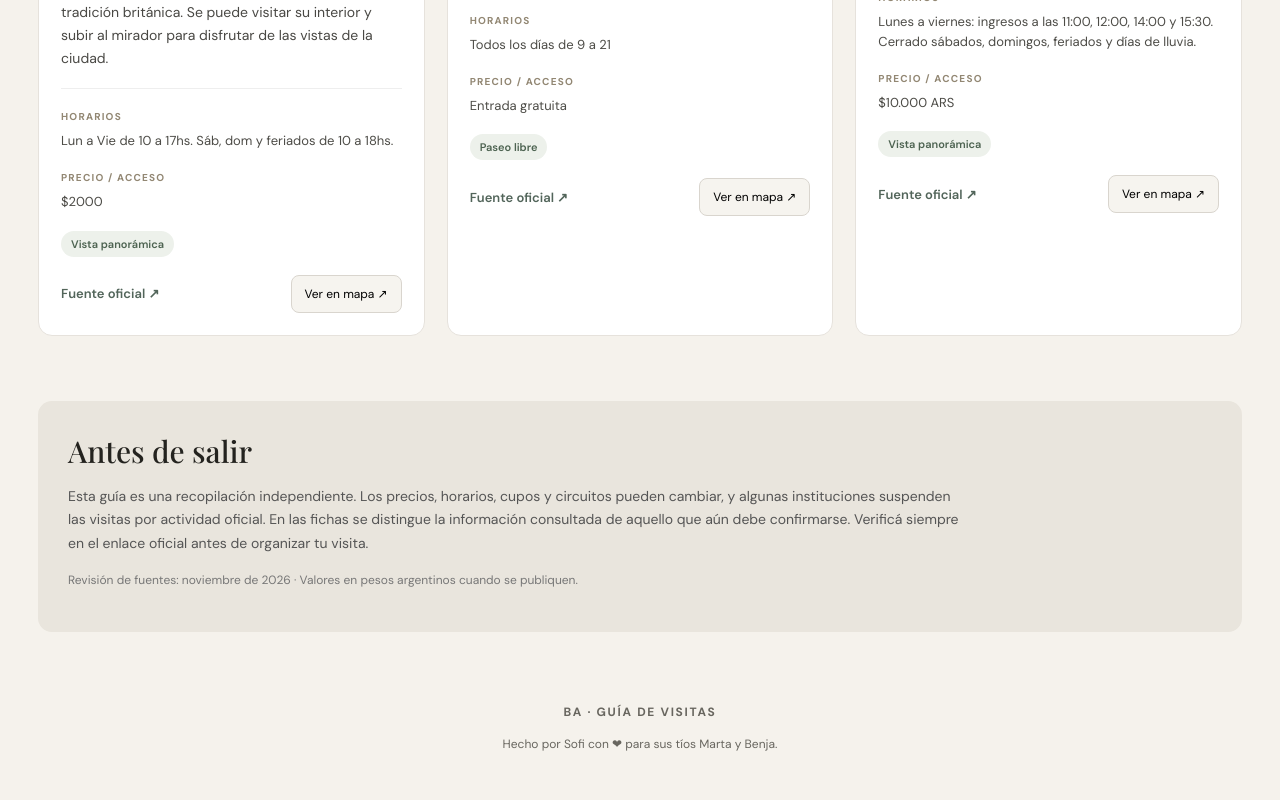
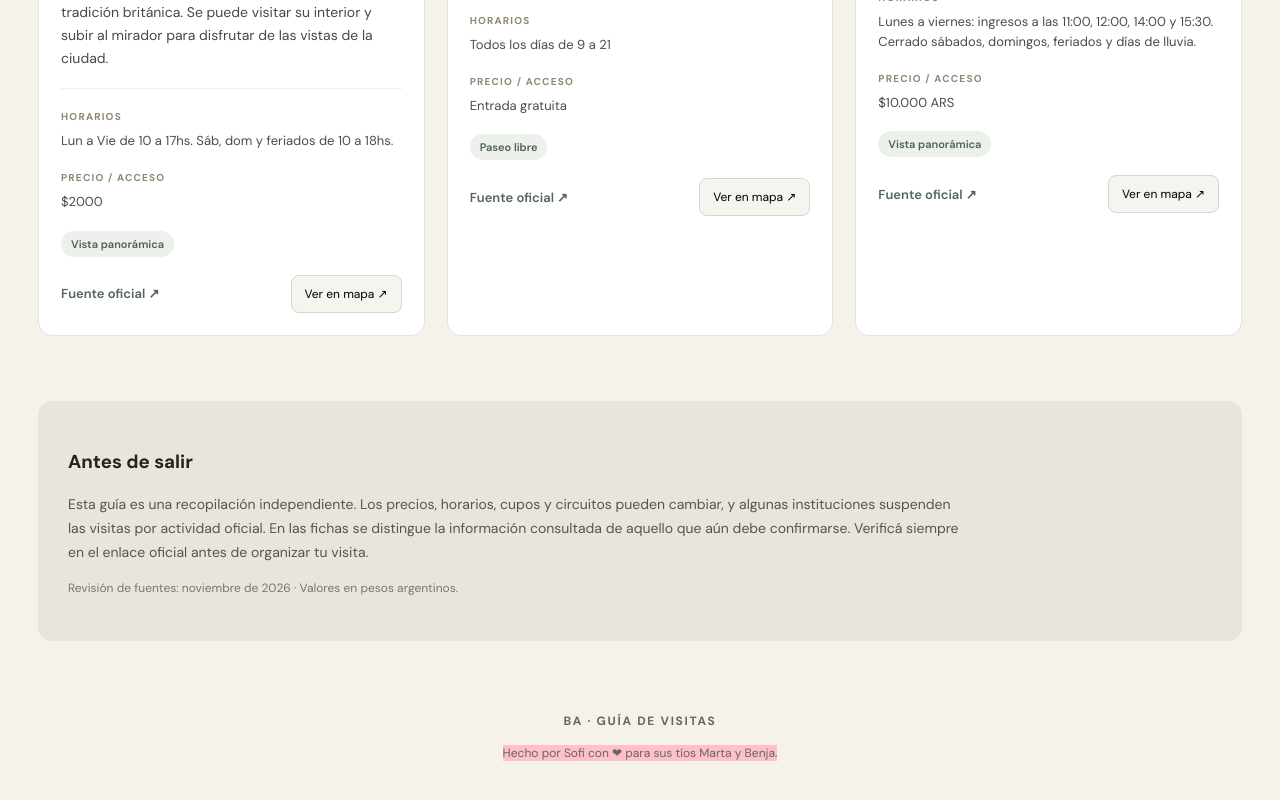
Before and after one commit to sofihoj/bsas2027, a React (Vite) app: page / in a window 1280 px wide. Shown: the part 7524-8324 px from the top of the page. Built offline with nearby package versions, Linux system fonts and the light colour scheme; a web font is replaced by a local one.

Commit message:
Cambio estilo

```diff
--- a/src/main.jsx
+++ b/src/main.jsx
@@ -531,7 +531,7 @@ function App() {
           )}
         </section>
         <section className="notes">
-          <h2>Antes de salir</h2>
+          <h3>Antes de salir</h3>
           <p>
             Esta guía es una recopilación independiente. Los precios, horarios,
             cupos y circuitos pueden cambiar, y algunas instituciones suspenden
@@ -540,8 +540,7 @@ function App() {
             siempre en el enlace oficial antes de organizar tu visita.
           </p>
           <p className="updated">
-            Revisión de fuentes: noviembre de 2026 · Valores en pesos argentinos
-            cuando se publiquen.
+            Revisión de fuentes: noviembre de 2026 · Valores en pesos argentinos.
           </p>
         </section>
         <footer>
--- a/src/style.css
+++ b/src/style.css
@@ -312,7 +312,7 @@ main {
 footer {
     text-align: center;
     padding: 60px 0 20px;
-    color: #68665f
+    color: #68665f;
 }
 
 footer p {
@@ -322,7 +322,8 @@ footer p {
 }
 
 footer small {
-    font-size: 12px
+    font-size: 12px;
+    background-color: pink
 }
 
 @media(max-width:1000px) {
```
